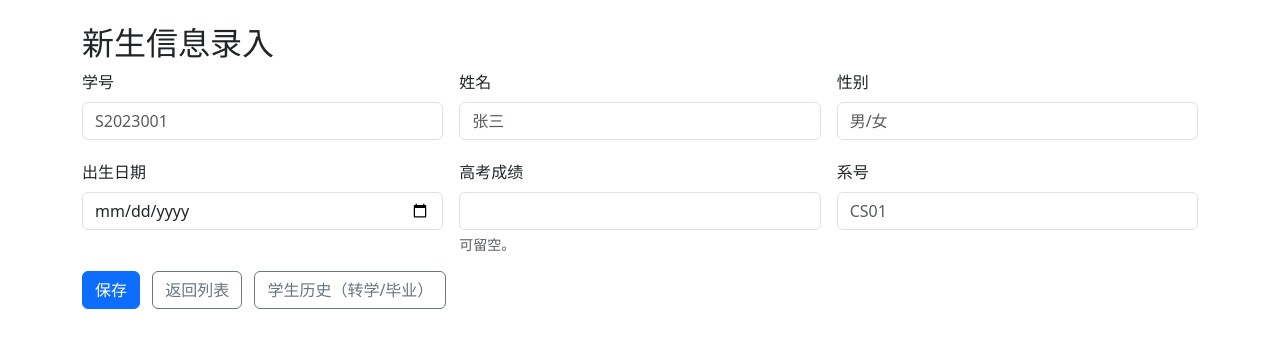
After one commit to ronghui-ux/education-administration-system, a Spring Boot app: page /students/manage/new in a window 1280 px wide. The commit adds this page. Shown: the top 348 px of the page. Run offline with Spring Boot 4, Linux system fonts and the light colour scheme.

Commit message:
Add StudentManageController and navigation updates
Co-authored-by: ronghui-ux <200769283+ronghui-ux@users.noreply.github.com>

```diff
--- /dev/null
+++ b/src/main/java/com/gdut/demo/controller/StudentManageController.java
@@ -0,0 +1,91 @@
+package com.gdut.demo.controller;
+
+import com.gdut.demo.model.Student;
+import com.gdut.demo.service.StudentService;
+import jakarta.validation.Valid;
+import org.springframework.stereotype.Controller;
+import org.springframework.ui.Model;
+import org.springframework.validation.BindingResult;
+import org.springframework.web.bind.annotation.*;
+
+import java.util.List;
+
+/**
+ * 学生基本信息管理：
+ * - 新增（新生信息录入）
+ * - 按学号/姓名/系号查询与编辑
+ * - 删除（可选）
+ * 注：转学/毕业请使用已存在的 /students/history 管理页与 StudentHistoryController。
+ */
+@Controller
+@RequestMapping("/students/manage")
+public class StudentManageController {
+
+    private final StudentService studentService;
+
+    public StudentManageController(StudentService studentService) {
+        this.studentService = studentService;
+    }
+
+    // 列表 + 组合搜索（学号/姓名/系号任意组合）
+    @GetMapping
+    public String list(@RequestParam(required = false) String studentId,
+                       @RequestParam(required = false) String name,
+                       @RequestParam(required = false) String deptId,
+                       Model model) {
+        String sid = studentId == null ? "" : studentId.trim();
+        String nm  = name == null ? "" : name.trim();
+        String did = deptId == null ? "" : deptId.trim();
+
+        List<Student> students;
+        if (sid.isEmpty() && nm.isEmpty() && did.isEmpty()) {
+            students = studentService.findAll();
+        } else {
+            students = studentService.searchByFilters(sid, nm, did);
+        }
+
+        model.addAttribute("studentId", sid);
+        model.addAttribute("name", nm);
+        model.addAttribute("deptId", did);
+        model.addAttribute("students", students);
+        return "students/manage_list";
+    }
+
+    // 新增表单（新生信息录入）
+    @GetMapping("/new")
+    public String createForm(Model model) {
+        model.addAttribute("student", new Student());
+        return "students/manage_form";
+    }
+
+    // 编辑表单（按学号进入）
+    @GetMapping("/{id}/edit")
+    public String editForm(@PathVariable("id") String id, Model model) {
+        return studentService.findById(id)
+                .map(s -> { model.addAttribute("student", s); return "students/manage_form"; })
+                .orElse("redirect:/students/manage");
+    }
+
+    // 保存（新增/编辑）
+    @PostMapping
+    public String save(@Valid @ModelAttribute("student") Student student,
+                       BindingResult br,
+                       Model model) {
+        if (br.hasErrors()) {
+            return "students/manage_form";
+        }
+        // 统一去除学号两端空格
+        if (student.getStudentId() != null) {
+            student.setStudentId(student.getStudentId().trim());
+        }
+        studentService.save(student);
+        return "redirect:/students/manage?studentId=" + student.getStudentId();
+    }
+
+    // 删除（可选，谨慎使用）
+    @PostMapping("/{id}/delete")
+    public String delete(@PathVariable("id") String id) {
+        studentService.deleteById(id);
+        return "redirect:/students/manage";
+    }
+}
--- /dev/null
+++ b/src/main/resources/templates/students/manage_form.html
@@ -0,0 +1,54 @@
+<!DOCTYPE html>
+<html xmlns:th="http://www.thymeleaf.org">
+<head>
+  <meta charset="UTF-8"/>
+  <title>学生信息表单</title>
+  <link href="https://cdn.jsdelivr.net/npm/bootstrap@5.3.0/dist/css/bootstrap.min.css" rel="stylesheet"/>
+</head>
+<body class="container mt-4">
+<h2 th:text="${student != null && student.studentId != null ? '编辑学生信息' : '新生信息录入'}">学生信息表单</h2>
+
+<form th:object="${student}" th:action="@{/students/manage}" method="post">
+  <div class="row g-3">
+    <div class="col-md-4">
+      <label class="form-label">学号</label>
+      <input th:field="*{studentId}" class="form-control"
+             th:classappend="${#fields.hasErrors('studentId')} ? ' is-invalid' : ''" placeholder="S2023001" required/>
+      <div class="invalid-feedback" th:if="${#fields.hasErrors('studentId')}" th:errors="*{studentId}"></div>
+    </div>
+    <div class="col-md-4">
+      <label class="form-label">姓名</label>
+      <input th:field="*{name}" class="form-control"
+             th:classappend="${#fields.hasErrors('name')} ? ' is-invalid' : ''" placeholder="张三" required/>
+      <div class="invalid-feedback" th:if="${#fields.hasErrors('name')}" th:errors="*{name}"></div>
+    </div>
+    <div class="col-md-4">
+      <label class="form-label">性别</label>
+      <input th:field="*{gender}" class="form-control" placeholder="男/女"/>
+    </div>
+  </div>
+
+  <div class="row g-3 mt-1">
+    <div class="col-md-4">
+      <label class="form-label">出生日期</label>
+      <input th:field="*{dob}" type="date" class="form-control"/>
+    </div>
+    <div class="col-md-4">
+      <label class="form-label">高考成绩</label>
+      <input th:field="*{admissionScore}" type="number" step="0.01" min="0" class="form-control"/>
+      <div class="form-text">可留空。</div>
+    </div>
+    <div class="col-md-4">
+      <label class="form-label">系号</label>
+      <input th:field="*{deptId}" class="form-control" placeholder="CS01"/>
+    </div>
+  </div>
+
+  <div class="mt-3">
+    <button type="submit" class="btn btn-primary">保存</button>
+    <a th:href="@{/students/manage}" class="btn btn-outline-secondary ms-2">返回列表</a>
+    <a th:href="@{/students/history}" class="btn btn-outline-secondary ms-2">学生历史（转学/毕业）</a>
+  </div>
+</form>
+</body>
+</html>
```
Also changed, not shown: src/main/resources/templates/home/index.html (+9 -0 lines), src/main/resources/templates/students/manage_list.html (added, +66 -0 lines).
